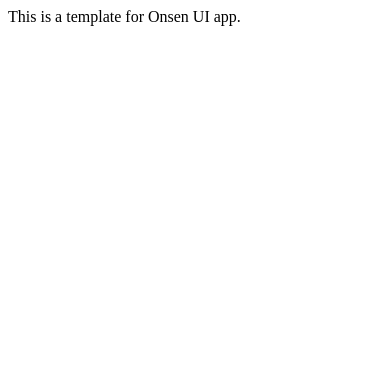
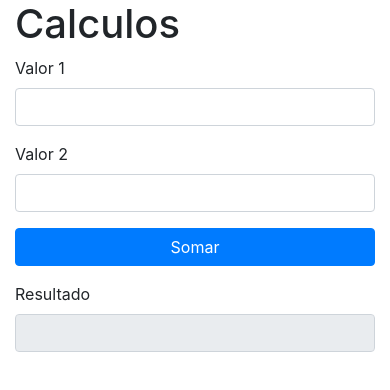
Before and after one commit to marcelomartins123/TesteAulaMobile, a website: page www/index.html in a window 390 px wide. Drawn offline with nearby package versions, Linux system fonts and the light colour scheme.

Commit message:
inicio de pw mobile

```diff
--- a/www/index.html
+++ b/www/index.html
@@ -10,14 +10,61 @@
 
 
   <link rel="stylesheet" href="components/loader.css">
-  <script src="lib/css/bootstrap.min.js"></script>
+  <link rel="stylesheet" href="lib/css/bootstrap.min.css">
   <link rel="stylesheet" href="css/style.css">
 
   <script>
 
+
   </script>
 </head>
 <body>
-  This is a template for Onsen UI app.
+  <div class="container">
+    <div class="row">
+        <div class="col-sm">
+          <h1>Calculos<h1>
+
+        </div>
+    </div>
+
+    <div class="row">
+      <div class="col-sm">
+        <div class="form-group">
+          <label for="">Valor 1</label>
+          <input type="number" class="form-control">
+
+        </div>
+      </div>
+    </div>
+
+     <div class="row">
+        <div class="col-sm">
+          <div class="form-group">
+            <label for="">Valor 2</label>
+            <input type="number" class="form-control">
+
+          </div>
+       </div>
+    </div>
+
+      <div class="row">
+        <div class="col-sm">
+          <div class="form-group">
+            <button class="btn btn-primary btn-block"> Somar </button>
+          </div>
+       </div>
+    </div>
+
+    <div class="row">
+      <div class="col-sm">
+        <div class="form-group">
+            <label for="">Resultado</label>
+            <input type="number" class="form-control" readonly>
+        </div>
+      </div>
+    </div>
+
+</div>
+
 </body>
 </html>
```
